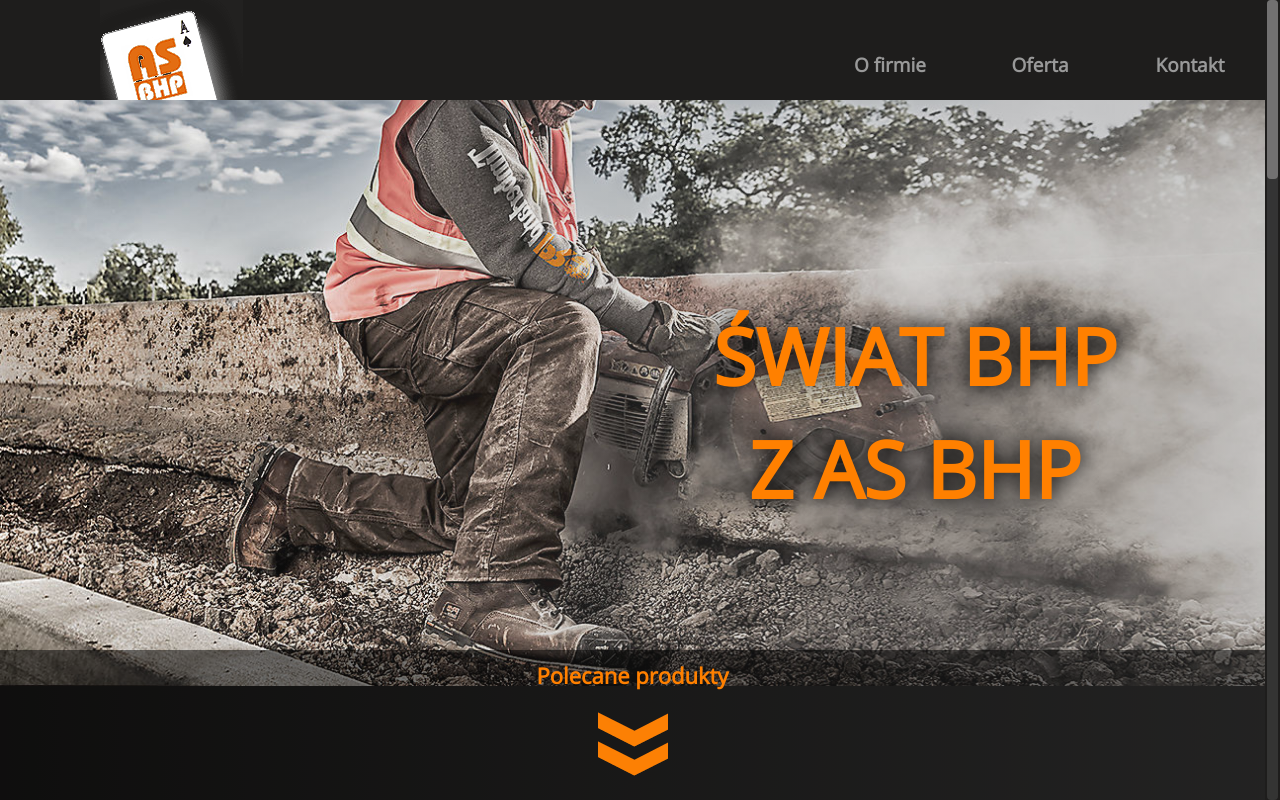
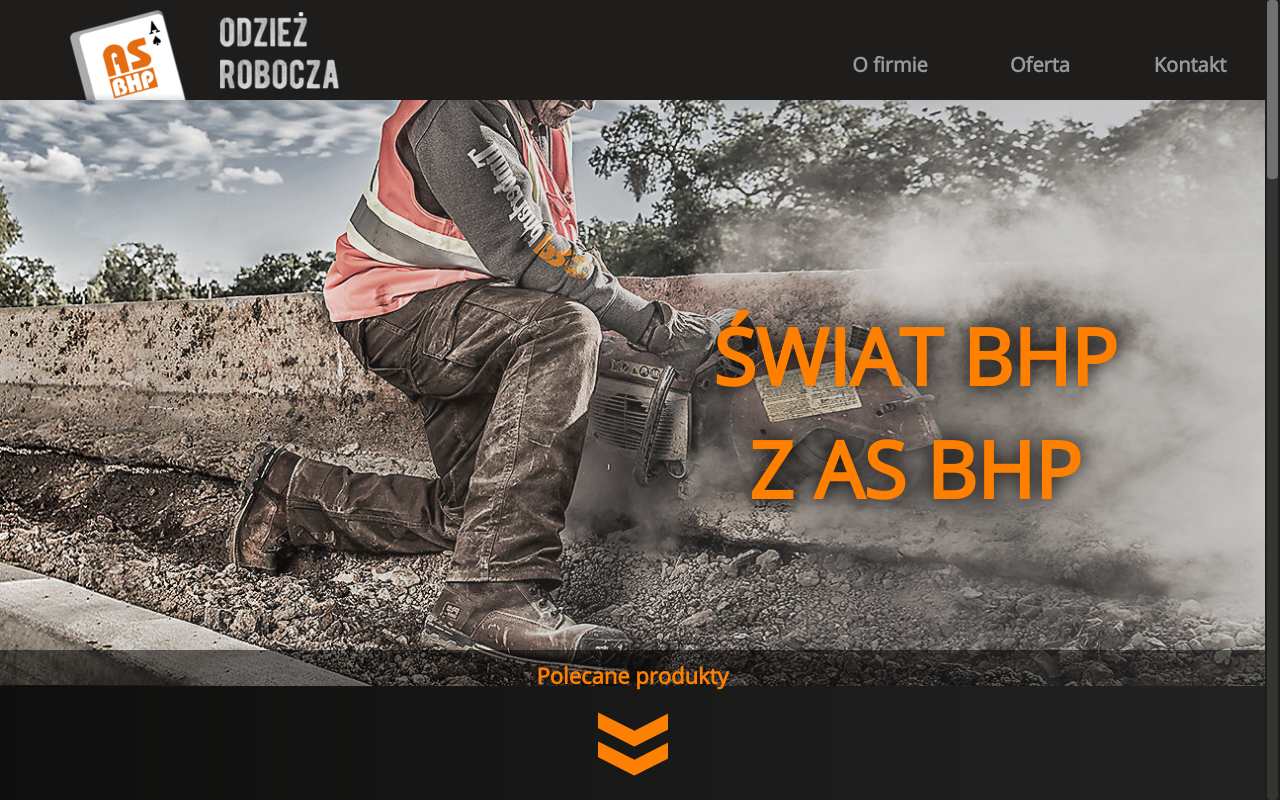
Before and after one commit to arbuz-team/asbhp, a Django app: template asbhp/templates/start.html in a window 1280 px wide. Run offline with Django 3.2, Linux system fonts and the light colour scheme; the template is opened without the code that fills it, so the values that code supplies are empty; some libraries are stand-ins or nearby versions.

Commit message:
Zmiana logo CSS IMG

```diff
--- a/asbhp/static/css/naglowek.css
+++ b/asbhp/static/css/naglowek.css
@@ -18,17 +18,40 @@
 }
 
 
+
 #NAGLOWEK > div > div.tytul
 {
   position: absolute;
   bottom: -10px;
-  left: 100px;
+  left: 70px;
 
-  width: 164px;
-  height: 114px;
+  width: 120px;
+  height: 100px;
 
-  background-image: url('../img/aslogo.png');
+  background-image: url('../img/AS_C,S.png');
   background-size: 100% auto;
+
+  z-index: 8;
+}
+
+
+
+#NAGLOWEK > div > div.tytul:after
+{
+  content: '';
+  display: block;
+
+  position: absolute;
+  bottom: 10px;
+  left: 120px;
+
+  width: 180px;
+  height: 100px;
+
+  background-image: url('../img/ODZIERZ ROBOCZA_S.png');
+  background-position: center;
+  background-size: 120px auto;
+  background-repeat: no-repeat;
 
   z-index: 8;
 }
@@ -43,6 +66,7 @@
   width: 150px;
   height: 90px;
 
+  font-size: 20px;
   text-align: center;
   line-height: 130px;
   color: #999;
```
Also changed, not shown: asbhp/static/img/AS_C,S.png (added), asbhp/static/img/ODZIERZ ROBOCZA_S.png (added).
